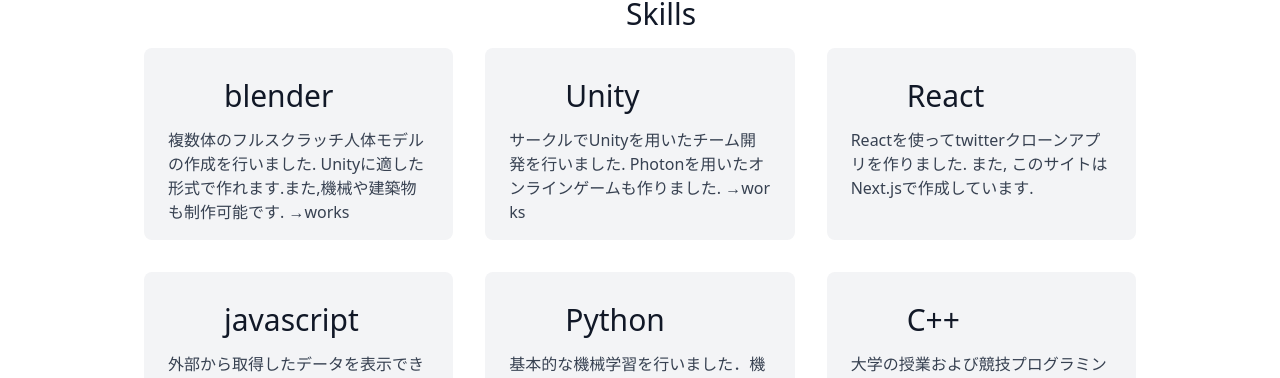
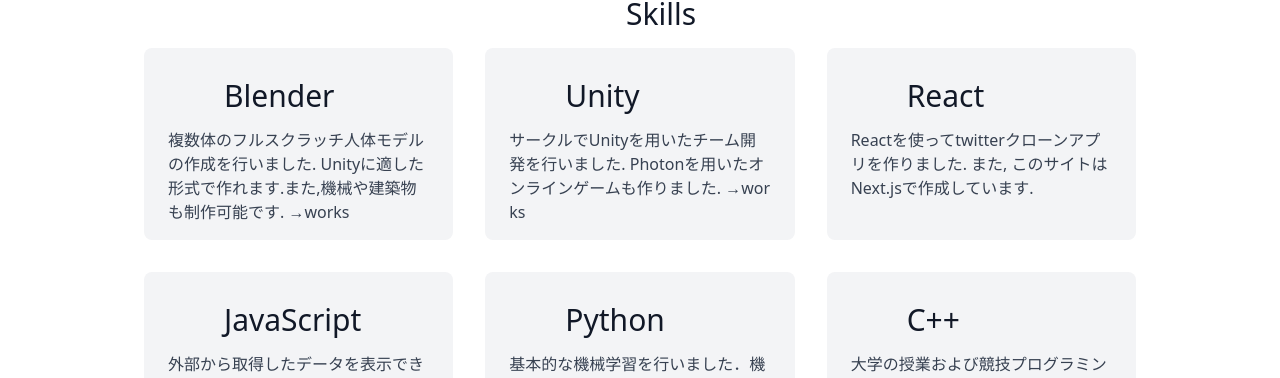
Before and after one commit to isak139/portfolio, a Next.js app: page / in a window 1280 px wide. Shown: the part 554-932 px from the top of the page. Built offline with nearby package versions, Linux system fonts and the light colour scheme; some icons are missing.

Commit message:
表記ゆれを統一

```diff
--- a/pages/index.js
+++ b/pages/index.js
@@ -73,7 +73,7 @@
           <div className="flex flex-wrap">
             <SkillCard
               icon="mdi:blender-software"
-              skillName="blender"
+              skillName="Blender"
               text="複数体のフルスクラッチ人体モデルの作成を行いました. Unityに適した形式で作れます.また,機械や建築物も制作可能です. →works"
             />
             <SkillCard
@@ -88,7 +88,7 @@
             />
             <SkillCard
               icon="fa6-brands:square-js"
-              skillName="javascript"
+              skillName="JavaScript"
               text="外部から取得したデータを表示できるdiscord BOTを作りました."
             />
             <SkillCard
```
